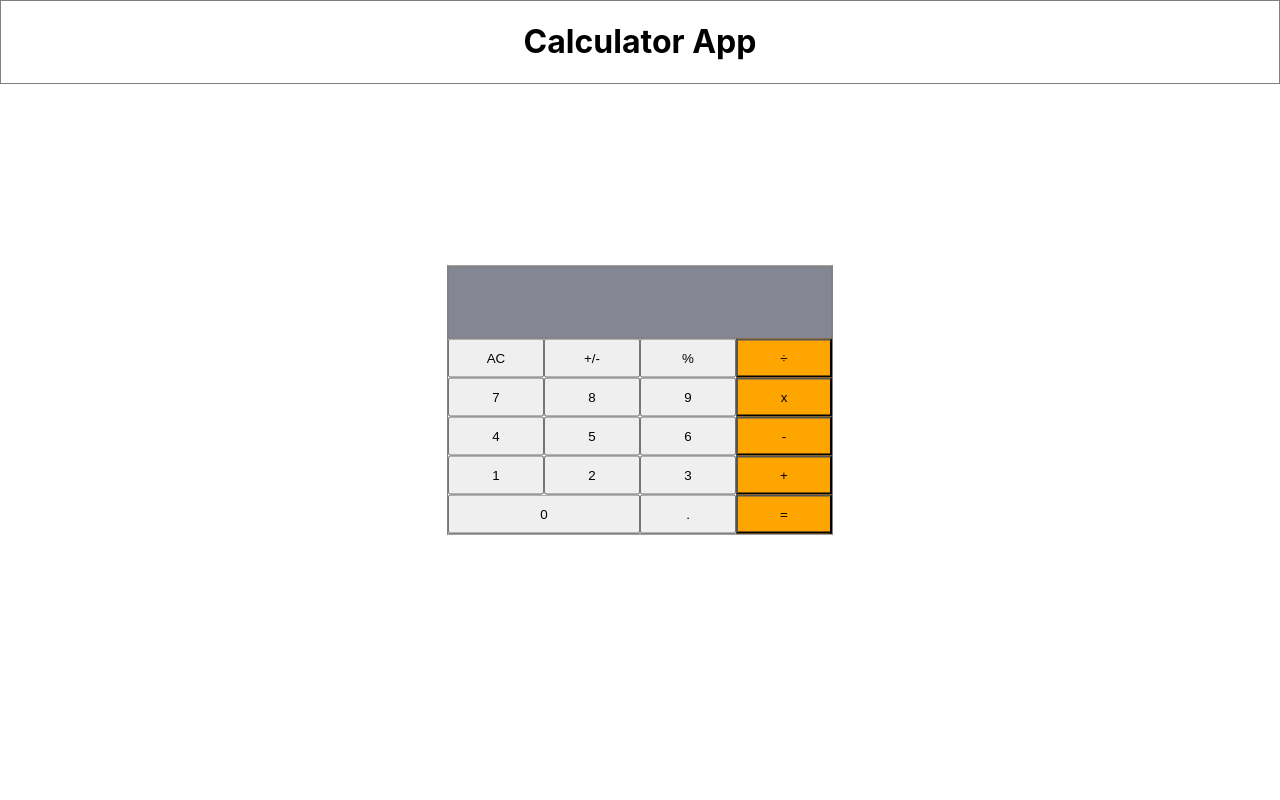
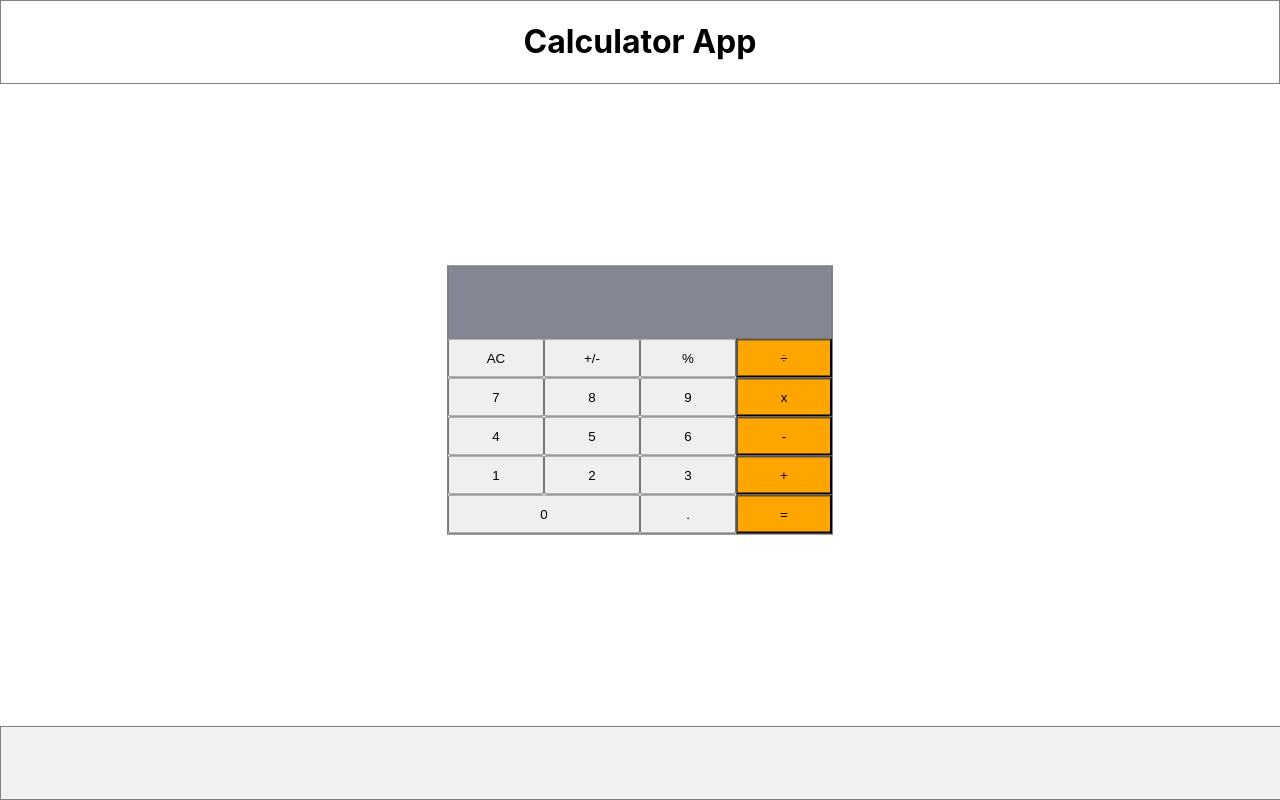
Before and after one commit to nilab-khwaja/math-magician, a React (Create React App) app: page / in a window 1280 px wide. Built offline with nearby package versions, Linux system fonts and the light colour scheme; no server answers.

Commit message:
add quote event and fix linters

```diff
--- a/src/App.css
+++ b/src/App.css
@@ -57,3 +57,12 @@ div:hover {
 button {
   padding: 10px;
 }
+
+.quote-container {
+  position: fixed;
+  bottom: 0;
+  left: 0;
+  width: 100%;
+  background-color: #f1f1f1;
+  padding: 20px;
+}
--- a/src/App.js
+++ b/src/App.js
@@ -2,12 +2,14 @@ import './App.css';
 import React from 'react';
 import Calculator from './components/calculator';
 import Heading from './components/heading';
+import Quote from './components/quote';
 
 function App() {
   return (
     <>
       <Heading />
       <Calculator />
+      <Quote />
     </>
   );
 }
--- /dev/null
+++ b/src/components/quote.jsx
@@ -0,0 +1,35 @@
+/* eslint-disable no-nested-ternary */
+import React, { useState, useEffect } from 'react';
+import fetchQuote from '../logic/fetchAPI';
+
+const Quote = () => {
+  const [quote, setQuote] = useState(' ');
+  const [error, setError] = useState(null);
+
+  useEffect(() => {
+    const callFecthApi = async () => {
+      try {
+        const fetchedQuote = await fetchQuote();
+        setQuote(fetchedQuote[0].quote);
+      } catch (error) {
+        setError(error.message);
+      }
+    };
+    callFecthApi();
+  }, [setQuote, setError]);
+  return (
+    <>
+      <div className="quote-container">
+        {!quote && !error ? (
+          <p>...loading</p>
+        ) : error && !quote ? (
+          <p>{error}</p>
+        ) : (
+          <p>{quote}</p>
+        )}
+      </div>
+    </>
+  );
+};
+
+export default Quote;
--- /dev/null
+++ b/src/logic/fetchAPI.js
@@ -0,0 +1,16 @@
+const apiKey = '1NTZTjgidggrFxm/NsWdkA==ZXBOEf5jWQkAKKVg';
+const baseUrl = 'https://api.api-ninjas.com/v1/quotes';
+const category = 'happiness';
+const url = `${baseUrl}?category=${category}`;
+
+const fetchQuote = async () => {
+  const response = await fetch(url, {
+    headers: {
+      'X-Api-Key': apiKey,
+    },
+  });
+  const quotes = await response.json();
+  return quotes;
+};
+
+export default fetchQuote;
```
